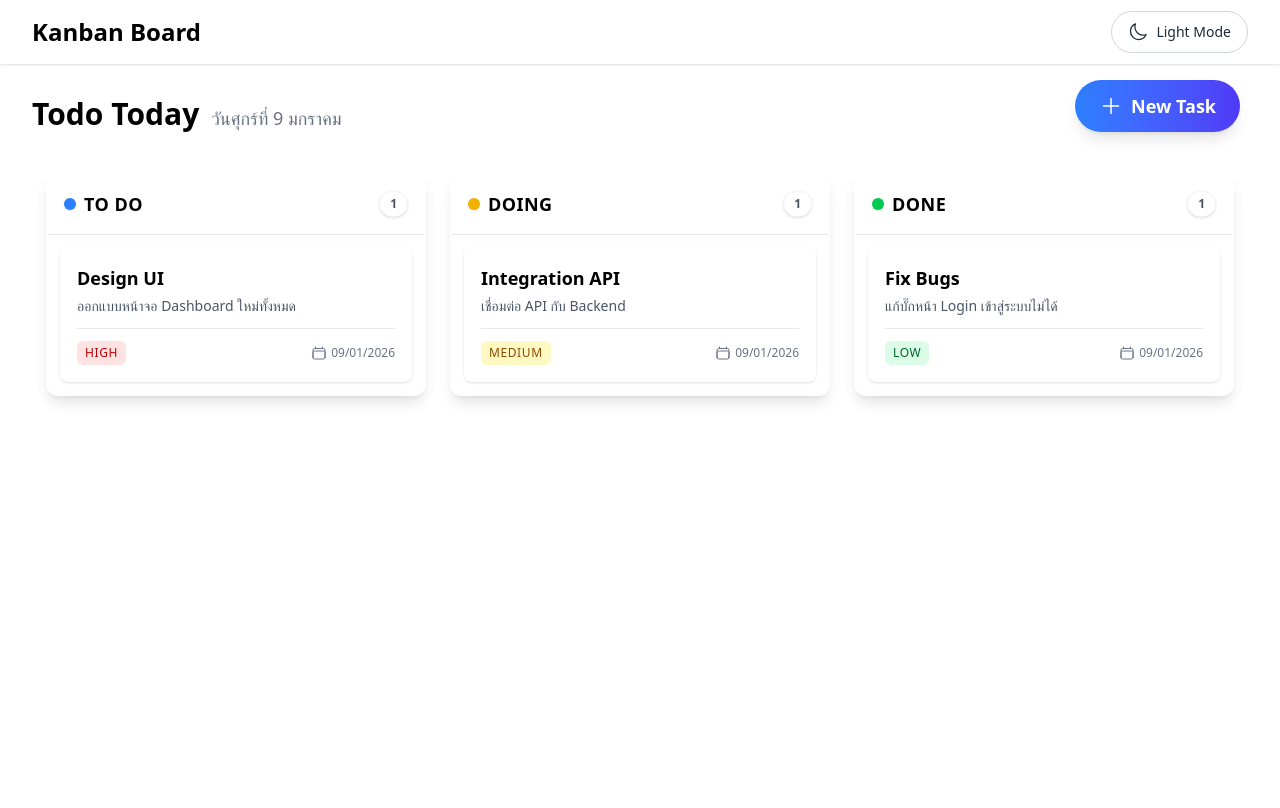
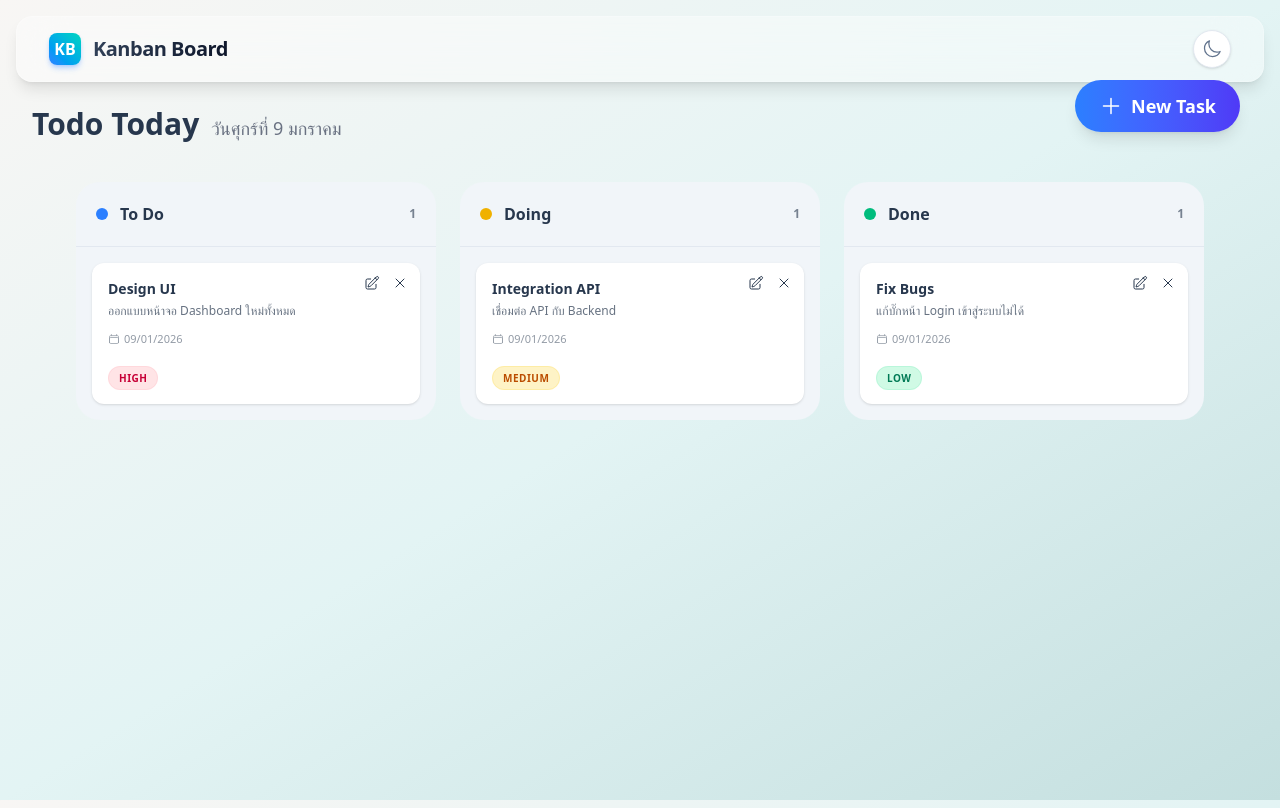
Before and after one commit to phraewchuthamat/task-board-react, a React (Vite) app: page / in a window 1280 px wide. Built offline with nearby package versions, Linux system fonts and the light colour scheme.

Commit message:
refactor code and interactive code board column card

```diff
--- a/package.json
+++ b/package.json
@@ -11,6 +11,7 @@
   },
   "dependencies": {
     "@dnd-kit/core": "^6.3.1",
+    "@dnd-kit/sortable": "^10.0.0",
     "@dnd-kit/utilities": "^3.2.2",
     "@emotion/react": "^11.14.0",
     "@emotion/styled": "^11.14.1",
--- a/src/App.jsx
+++ b/src/App.jsx
@@ -1,4 +1,4 @@
-import Dashboard from './components/Dashboard'
+import Board from './components/Board'
 import Navbar from './components/Navbar'
 import AlertPopup from './components/ui/AlertPopup'
 
@@ -8,7 +8,7 @@ function App() {
             <Navbar />
             <AlertPopup />
             <main>
-                <Dashboard />
+                <Board />
             </main>
         </div>
     )
--- a/src/components/Dashboard.jsx
+++ b/src/components/Board.jsx
@@ -1,14 +1,17 @@
 import { useState } from 'react'
 import { useTask } from '../hooks/useTask'
 import Column from './ui/Column'
-import { DndContext, closestCorners } from '@dnd-kit/core'
+import { DndContext, DragOverlay, closestCorners } from '@dnd-kit/core'
 import { PlusIcon } from '@heroicons/react/24/outline'
 import TaskModal from './TaskModal'
+import TaskCard from './ui/TaskCard'
 
-export default function Dashboard() {
+export default function Board() {
     const { taskItems, moveTask } = useTask()
     const [isModalOpen, setIsModalOpen] = useState(false)
     const [taskToEdit, setTaskToEdit] = useState(null)
+
+    const [activeTask, setActiveTask] = useState(null)
 
     const todoTasks = taskItems.filter((task) => task.status === 'todo')
     const doingTasks = taskItems.filter((task) => task.status === 'doing')
@@ -24,17 +27,42 @@ export default function Dashboard() {
         setTaskToEdit(null)
     }
 
+    const handleDragStart = (event) => {
+        const task = taskItems.find((t) => t.id === event.active.id)
+        setActiveTask(task)
+    }
+
     const handleDragEnd = (event) => {
+        setActiveTask(null)
         const { active, over } = event
-
         if (!over) return
 
-        const taskId = active.id
-        const newStatus = over.id
+        const activeTaskId = active.id
+        const overId = over.id
 
-        if (taskId !== newStatus) {
-            moveTask(taskId, newStatus)
+        // หา task ที่ถูกลาก
+        const activeTask = taskItems.find((t) => t.id === activeTaskId)
+        if (!activeTask) return
+
+        // ถ้าวางบน column ตรง ๆ (id = todo / doing / done)
+        if (['todo', 'doing', 'done'].includes(overId)) {
+            if (activeTask.status !== overId) {
+                moveTask(activeTaskId, overId)
+            }
+            return
         }
+
+        // ถ้าวางบน task อื่น → ใช้ status ของ task นั้น
+        const overTask = taskItems.find((t) => t.id === overId)
+        if (!overTask) return
+
+        if (activeTask.status !== overTask.status) {
+            moveTask(activeTaskId, overTask.status)
+        }
+    }
+
+    const handleDragCancel = () => {
+        setActiveTask(null)
     }
 
     const today = new Date().toLocaleDateString('th-TH', {
@@ -46,7 +74,9 @@ export default function Dashboard() {
     return (
         <DndContext
             collisionDetection={closestCorners}
+            onDragStart={handleDragStart}
             onDragEnd={handleDragEnd}
+            onDragCancel={handleDragCancel}
         >
             <div className="pt-8 px-8 pb-4">
                 <h1 className="text-3xl font-bold text-theme-light-text dark:text-theme-dark-text flex items-baseline gap-3">
@@ -103,6 +133,10 @@ export default function Dashboard() {
                 onClose={handleCloseModal}
                 taskToEdit={taskToEdit}
             />
+
+            <DragOverlay>
+                {activeTask ? <TaskCard task={activeTask} isOverlay /> : null}
+            </DragOverlay>
         </DndContext>
     )
 }
--- a/src/components/Navbar.jsx
+++ b/src/components/Navbar.jsx
@@ -6,27 +6,22 @@ export default function Navbar() {
         <Disclosure
             as="nav"
             className="
-                relative
-                bg-theme-light-surface dark:bg-theme-dark-surface
-                transition-colors duration-500
-
-                after:pointer-events-none after:absolute after:inset-x-0 after:bottom-0 after:h-px
-                after:bg-theme-light-accent dark:after:bg-white/10
-                shadow-sm
+                sticky top-4 z-50 mx-4 mt-2 rounded-2xl
+                glass transition-all duration-500
             "
         >
-            <div className="mx-auto max-w-7xl px-2 sm:px-6 lg:px-8">
+            <div className="mx-auto max-w-7xl px-4 sm:px-6 lg:px-8">
                 <div className="relative flex h-16 items-center justify-between">
-                    <div
-                        className="
-                        flex space-x-4 text-2xl font-bold transition-colors duration-300
-                        text-theme-light-text dark:text-theme-dark-text
-                    "
-                    >
-                        Kanban Board
+                    <div className="flex items-center gap-3">
+                        <div className="flex h-8 w-8 items-center justify-center rounded-lg bg-gradient-to-tr from-blue-500 to-teal-400 text-white font-bold shadow-md shadow-blue-500/30">
+                            KB
+                        </div>
+                        <span className="text-xl font-bold tracking-tight bg-clip-text text-transparent bg-gradient-to-r from-slate-700 to-slate-900 dark:from-white dark:to-slate-300">
+                            Kanban Board
+                        </span>
                     </div>
 
-                    <div className="absolute inset-y-0 right-0 flex items-center pr-2 sm:static sm:inset-auto sm:ml-6 sm:pr-0 gap-4">
+                    <div className="flex items-center gap-4">
                         <ThemeToggleButton />
                     </div>
                 </div>
--- a/src/components/ui/AlertPopup.jsx
+++ b/src/components/ui/AlertPopup.jsx
@@ -1,26 +1,122 @@
-import Alert from '@mui/material/Alert'
 import useAlert from '../../hooks/useAlert'
+import {
+    CheckCircleIcon,
+    XCircleIcon,
+    ExclamationTriangleIcon,
+    InformationCircleIcon,
+    XMarkIcon,
+} from '@heroicons/react/24/outline'
+import { useEffect, useState, useRef } from 'react'
 
 const AlertPopup = () => {
-    const { text, type } = useAlert()
+    const { text, type, setAlert } = useAlert()
+    const [isVisible, setIsVisible] = useState(false)
+    const closeTimerRef = useRef(null)
+
+    const handleClose = () => {
+        setIsVisible(false)
+
+        closeTimerRef.current = setTimeout(() => {
+            if (setAlert) setAlert('', '')
+            closeTimerRef.current = null
+        }, 300)
+    }
+
+    // 2. แล้วค่อยเขียน useEffect ทีหลัง
+    useEffect(() => {
+        if (text && type) {
+            if (closeTimerRef.current) {
+                clearTimeout(closeTimerRef.current)
+                closeTimerRef.current = null
+            }
+
+            setIsVisible(true)
+
+            // ตอนนี้เรียกใช้ handleClose ได้แล้ว เพราะประกาศไว้ข้างบนแล้ว
+            const autoCloseTimer = setTimeout(() => {
+                handleClose()
+            }, 3000)
+
+            return () => clearTimeout(autoCloseTimer)
+        }
+        // eslint-disable-next-line react-hooks/exhaustive-deps
+    }, [text, type]) // เพิ่ม comment เพื่อข้าม warning เรื่อง dependency (ถ้ามี)
+
+    // 3. Cleanup Effect
+    useEffect(() => {
+        return () => {
+            if (closeTimerRef.current) clearTimeout(closeTimerRef.current)
+        }
+    }, [])
 
     if (!text || !type) return null
 
+    // ... ส่วนแสดงผล (Config และ Return) เหมือนเดิม ...
+    const config = {
+        success: {
+            icon: CheckCircleIcon,
+            color: 'text-emerald-600 dark:text-emerald-400',
+            border: 'border-l-emerald-500',
+            bgIcon: 'bg-emerald-100 dark:bg-emerald-900/50',
+        },
+        error: {
+            icon: XCircleIcon,
+            color: 'text-rose-600 dark:text-rose-400',
+            border: 'border-l-rose-500',
+            bgIcon: 'bg-rose-100 dark:bg-rose-900/50',
+        },
+        warning: {
+            icon: ExclamationTriangleIcon,
+            color: 'text-amber-600 dark:text-amber-400',
+            border: 'border-l-amber-500',
+            bgIcon: 'bg-amber-100 dark:bg-amber-900/50',
+        },
+        info: {
+            icon: InformationCircleIcon,
+            color: 'text-blue-600 dark:text-blue-400',
+            border: 'border-l-blue-500',
+            bgIcon: 'bg-blue-100 dark:bg-blue-900/50',
+        },
+    }
+
+    const { icon: Icon, color, border, bgIcon } = config[type] || config.info
+
     return (
-        <Alert
-            severity={type}
-            onClose={() => {}}
-            sx={{
-                position: 'fixed',
-                top: '40px',
-                right: '20px',
-                zIndex: 9999,
-                boxShadow: 3,
-                minWidth: '300px',
-            }}
+        <div
+            className={`
+                fixed top-6 right-6 z-[9999]
+                flex items-center gap-4 p-4 min-w-[320px] max-w-md
+                rounded-2xl
+                glass border-l-4 ${border}
+                shadow-2xl shadow-black/10
+                transition-all duration-300 ease-out transform
+                ${
+                    isVisible
+                        ? 'translate-y-0 opacity-100 scale-100'
+                        : '-translate-y-4 opacity-0 scale-95 pointer-events-none'
+                }
+            `}
         >
-            {text}
-        </Alert>
+            <div className={`p-2 rounded-full shrink-0 ${bgIcon}`}>
+                <Icon className={`w-6 h-6 ${color}`} />
+            </div>
+
+            <div className="flex-1 pt-0.5">
+                <h4 className={`text-sm font-bold capitalize mb-0.5 ${color}`}>
+                    {type}
+                </h4>
+                <p className="text-sm font-medium text-slate-600 dark:text-slate-300 leading-snug">
+                    {text}
+                </p>
+            </div>
+
+            <button
+                onClick={handleClose}
+                className="p-1 rounded-lg text-slate-400 hover:text-slate-600 hover:bg-black/5 dark:hover:bg-white/10 transition-colors"
+            >
+                <XMarkIcon className="w-5 h-5" />
+            </button>
+        </div>
     )
 }
 
--- a/src/components/ui/Column.jsx
+++ b/src/components/ui/Column.jsx
@@ -1,62 +1,61 @@
+import { memo } from 'react'
+import { useDroppable } from '@dnd-kit/core'
+import { SortableContext, verticalListSortingStrategy } from '@dnd-kit/sortable'
 import TaskCard from './TaskCard'
-import { useDroppable } from '@dnd-kit/core'
+import clsx from 'clsx'
 
 function Column({ title, tasks, status, onEdit }) {
     const { setNodeRef, isOver } = useDroppable({
         id: status,
     })
 
-    const statusColor =
-        status === 'todo'
-            ? 'bg-blue-500'
-            : status === 'doing'
-            ? 'bg-yellow-500'
-            : 'bg-green-500'
+    const statusColors = {
+        todo: 'bg-blue-500',
+        doing: 'bg-yellow-500',
+        done: 'bg-emerald-500',
+    }
 
     return (
-        <div
-            ref={setNodeRef}
-            className={`
-                flex flex-col
-                min-w-95 max-w-100 h-full max-h-[85vh]
-                rounded-xl shadow-lg border-2
-                bg-theme-light-surface dark:bg-theme-dark-surface
-                ${
-                    isOver
-                        ? 'border-blue-500 bg-blue-50 dark:bg-gray-700/50 shadow-blue-500/20'
-                        : 'border-transparent dark:border-gray-700/50'
-                }
-            `}
-        >
-            <div className="p-4 border-b border-gray-200 dark:border-gray-700 flex justify-between items-center sticky top-0 bg-inherit rounded-t-xl z-10 backdrop-blur-sm">
-                <div className="flex items-center gap-2">
-                    <div
-                        className={`w-3 h-3 rounded-full ${statusColor} shadow-sm`}
-                    />
-                    <h2 className="text-lg font-bold text-theme-light-text dark:text-theme-dark-text uppercase tracking-wide">
-                        {title}
-                    </h2>
+        <div className="flex flex-col w-90 shrink-0 rounded-3xl bg-slate-100 dark:bg-slate-900">
+            {/* Header */}
+            <div className="p-5 border-b border-slate-200 dark:border-slate-800">
+                <div className="flex items-center justify-between">
+                    <div className="flex items-center gap-3">
+                        <span
+                            className={clsx(
+                                'w-3 h-3 rounded-full',
+                                statusColors[status]
+                            )}
+                        />
+                        <h2 className="font-bold text-base">{title}</h2>
+                    </div>
+
+                    <span className="text-xs font-semibold opacity-60">
+                        {tasks.length}
+                    </span>
                 </div>
-
-                <span
-                    className="
-                    bg-white dark:bg-gray-700
-                    text-gray-600 dark:text-gray-300
-                    text-xs font-bold px-2.5 py-1 rounded-full shadow-sm border border-gray-100 dark:border-gray-600
-                "
-                >
-                    {tasks.length}
-                </span>
             </div>
 
-            <div className="flex-1 p-3 overflow-y-auto scrollbar-thin scrollbar-thumb-gray-300 dark:scrollbar-thumb-gray-600 scrollbar-track-transparent flex flex-col gap-3">
-                {tasks.length > 0 ? (
-                    tasks.map((task) => (
+            {/* Task list */}
+            <div
+                ref={setNodeRef}
+                className={clsx(
+                    'flex-1 p-4 flex flex-col gap-3 select-none',
+                    isOver && 'ring-2 ring-blue-400 ring-inset'
+                )}
+            >
+                <SortableContext
+                    items={tasks.map((t) => t.id)}
+                    strategy={verticalListSortingStrategy}
+                >
+                    {tasks.map((task) => (
                         <TaskCard key={task.id} task={task} onEdit={onEdit} />
-                    ))
-                ) : (
-                    <div className="h-full flex flex-col items-center justify-center text-gray-400 dark:text-gray-500 border-2 border-dashed border-gray-200 dark:border-gray-700/50 rounded-lg p-4 m-2 animate-pulse">
-                        <p className="text-sm font-medium">Drop items here</p>
+                    ))}
+                </SortableContext>
+
+                {tasks.length === 0 && !isOver && (
+                    <div className="h-24 flex items-center justify-center text-xs opacity-40 border border-dashed rounded-xl">
+                        Drop task here
                     </div>
                 )}
             </div>
@@ -64,4 +63,4 @@ function Column({ title, tasks, status, onEdit }) {
     )
 }
 
-export default Column
+export default memo(Column)
--- a/src/components/ui/TaskCard.jsx
+++ b/src/components/ui/TaskCard.jsx
@@ -1,5 +1,5 @@
 import { memo } from 'react'
-import { useDraggable } from '@dnd-kit/core'
+import { useSortable } from '@dnd-kit/sortable'
 import { CSS } from '@dnd-kit/utilities'
 import { useTask } from '../../hooks/useTask'
 import {
@@ -9,91 +9,88 @@ import {
 } from '@heroicons/react/24/outline'
 import useAlert from '../../hooks/useAlert'
 import { formatDate } from '../../utils/utils'
+import clsx from 'clsx'
 
-function TaskCard({ task, onEdit }) {
+function TaskCard({ task, onEdit, isOverlay = false }) {
     const { removeFromTask } = useTask()
     const { setAlert } = useAlert()
-    const { attributes, listeners, setNodeRef, transform } = useDraggable({
-        id: task.id,
-    })
+
+    const { setNodeRef, attributes, listeners, transform, transition } =
+        useSortable({ id: task.id })
 
     const style = {
-        transform: CSS.Translate.toString(transform),
+        transform: CSS.Transform.toString(transform),
+        transition,
     }
 
     const handleDelete = (e) => {
         e.stopPropagation()
-        if (window.confirm(`ต้องการลบงาน "${task.title}" ใช่ไหม?`)) {
+        if (window.confirm(`ลบ "${task.title}" ?`)) {
             removeFromTask(task.id)
             setAlert('ลบข้อมูลสำเร็จ!', 'error')
         }
+    }
+
+    const priorityColors = {
+        high: 'bg-rose-100 text-rose-700 dark:bg-rose-900/30 dark:text-rose-300 border-rose-200/50',
+        medium: 'bg-amber-100 text-amber-700 dark:bg-amber-900/30 dark:text-amber-300 border-amber-200/50',
+        low: 'bg-emerald-100 text-emerald-700 dark:bg-emerald-900/30 dark:text-emerald-300 border-emerald-200/50',
     }
 
     return (
         <div
             ref={setNodeRef}
             style={style}
+            {...attributes}
             {...listeners}
-            {...attributes}
-            className="relative group
-                bg-theme-light-card dark:bg-theme-dark-card
-                p-4 rounded-lg shadow-sm hover:shadow-md
-                cursor-grab active:cursor-grabbing touch-none
-                border border-transparent hover:border-theme-light-accent/50"
+            className="relative rounded-xl p-4 cursor-grab active:cursor-grabbing bg-white dark:bg-slate-800 shadow-sm"
         >
-            <div className="absolute top-2 right-2 flex gap-2 opacity-0 group-hover:opacity-100 transition-opacity">
+            <div
+                className={clsx(
+                    'absolute top-2 right-2 flex gap-1',
+                    isOverlay && 'pointer-events-none opacity-90'
+                )}
+            >
                 <button
+                    onPointerDown={(e) => e.stopPropagation()}
                     onClick={(e) => {
                         e.stopPropagation()
-                        onEdit(task)
+                        onEdit?.(task)
                     }}
-                    onPointerDown={(e) => e.stopPropagation()}
-                    className="text-gray-400 hover:text-blue-400 cursor-pointer"
+                    className="p-1 rounded hover:bg-slate-100 dark:hover:bg-slate-700"
                 >
-                    <PencilSquareIcon className="w-5 h-5" />
+                    <PencilSquareIcon className="w-4 h-4" />
                 </button>
 
                 <button
+                    onPointerDown={(e) => e.stopPropagation()}
                     onClick={handleDelete}
-                    onPointerDown={(e) => e.stopPropagation()}
-                    className="text-gray-400 hover:text-red-400 cursor-pointer"
+                    className="p-1 rounded hover:bg-red-100 dark:hover:bg-red-900/30"
                 >
-                    <XMarkIcon className="w-5 h-5" />
+                    <XMarkIcon className="w-4 h-4" />
                 </button>
             </div>
 
-            {/* Title & Description */}
-            <h3 className="font-bold text-lg mb-1 text-theme-light-text dark:text-gray-900 pr-14">
-                {task.title}
-            </h3>
+            <h3 className="font-semibold text-sm mb-1 pr-12">{task.title}</h3>
 
-            <p className="text-gray-600 dark:text-gray-800 text-sm mb-3 line-clamp-2">
+            <p className="text-xs opacity-70 mb-3 line-clamp-2">
                 {task.description}
             </p>
 
-            {/* Footer: Priority & Date */}
-            <div className="flex justify-between items-center mt-3 pt-3 border-t border-gray-200 dark:border-gray-600/20">
-                {/* Priority Badge */}
-                <span
-                    className={`text-xs px-2 py-1 rounded-md font-medium uppercase tracking-wider
-                    ${
-                        task.priority === 'high'
-                            ? 'bg-red-100 text-red-700'
-                            : task.priority === 'medium'
-                            ? 'bg-yellow-100 text-yellow-800'
-                            : 'bg-green-100 text-green-800'
-                    }`}
-                >
-                    {task.priority}
-                </span>
-
-                {task.createdAt && (
-                    <div className="flex items-center gap-1 text-xs text-gray-500 dark:text-gray-600 font-medium">
-                        <CalendarIcon className="w-4 h-4" />
-                        <span>{formatDate(task.createdAt)}</span>
-                    </div>
+            {task.createdAt && (
+                <div className="flex items-center gap-1 text-[11px] opacity-50 mb-4">
+                    <CalendarIcon className="w-3 h-3" />
+                    {formatDate(task.createdAt)}
+                </div>
+            )}
+            <span
+                className={clsx(
+                    'text-[10px] font-bold px-2.5 py-1 rounded-full border uppercase tracking-wider',
+                    priorityColors[task.priority] || priorityColors.low
                 )}
-            </div>
+            >
+                {task.priority}
+            </span>
         </div>
     )
 }
--- a/src/components/ui/ThemeToggleButton.jsx
+++ b/src/components/ui/ThemeToggleButton.jsx
@@ -7,21 +7,32 @@ const ThemeToggleButton = () => {
     return (
         <button
             onClick={toggleTheme}
+            aria-label="Toggle Dark Mode"
             className={`
-                flex items-center gap-2 border box-border font-medium leading-5 rounded-full text-sm px-4 py-2.5 focus:outline-none transition-colors duration-300
+                relative p-2 rounded-full transition-all duration-300 ease-in-out
+                hover:scale-110 active:scale-95 shadow-sm
+
                 ${
                     theme === 'light'
-                        ? 'bg-white text-gray-800 border-gray-300 hover:bg-gray-100'
-                        : 'bg-gray-800 text-white border-gray-600 hover:bg-gray-700'
+                        ? 'bg-white text-slate-500 hover:text-indigo-600 hover:bg-slate-100 border border-slate-200'
+                        : ''
+                }
+
+
+                ${
+                    theme === 'dark'
+                        ? 'bg-slate-800 text-slate-400 hover:text-yellow-400 border border-slate-700'
+                        : ''
                 }
             `}
         >
-            {theme === 'light' ? (
-                <MoonIcon className="w-5 h-5" />
-            ) : (
-                <SunIcon className="w-5 h-5" />
-            )}
-            {theme === 'light' ? 'Light' : 'Dark'} Mode
+            <div className="relative w-5 h-5">
+                {theme === 'light' ? (
+                    <MoonIcon className="w-5 h-5 animate-in fade-in zoom-in duration-300" />
+                ) : (
+                    <SunIcon className="w-5 h-5 animate-in fade-in zoom-in duration-300" />
+                )}
+            </div>
         </button>
     )
 }
--- a/src/index.css
+++ b/src/index.css
@@ -7,4 +7,23 @@
     .scrollbar-thin::-webkit-scrollbar-track {
         background: transparent;
     }
+    .scrollbar-thin::-webkit-scrollbar-thumb {
+        @apply bg-gray-400/50 dark:bg-gray-600/50 rounded-full hover:bg-gray-400 dark:hover:bg-gray-500;
+    }
+
+    .glass {
+        @apply bg-white/40 dark:bg-slate-900/40 backdrop-blur-xl border border-white/20 dark:border-white/10 shadow-lg;
+    }
+
+    .glass-card {
+        @apply bg-white/60 dark:bg-slate-800/60 backdrop-blur-md border border-white/40 dark:border-white/5 shadow-sm hover:shadow-md transition-all duration-300;
+    }
 }
+
+body {
+    @apply min-h-screen transition-colors duration-500
+           bg-gradient-to-br from-[#F8F6F4] via-[#E3F4F4] to-[#C4DFDF]
+           dark:from-[#27374D] dark:via-[#526D82] dark:to-[#27374D]
+           text-[#27374D] dark:text-[#DDE6ED];
+    background-attachment: fixed;
+}
```
Also changed, not shown: tailwind.config.js (+8 -9 lines), 1 other file (tests, documents, lock files or other folders).
